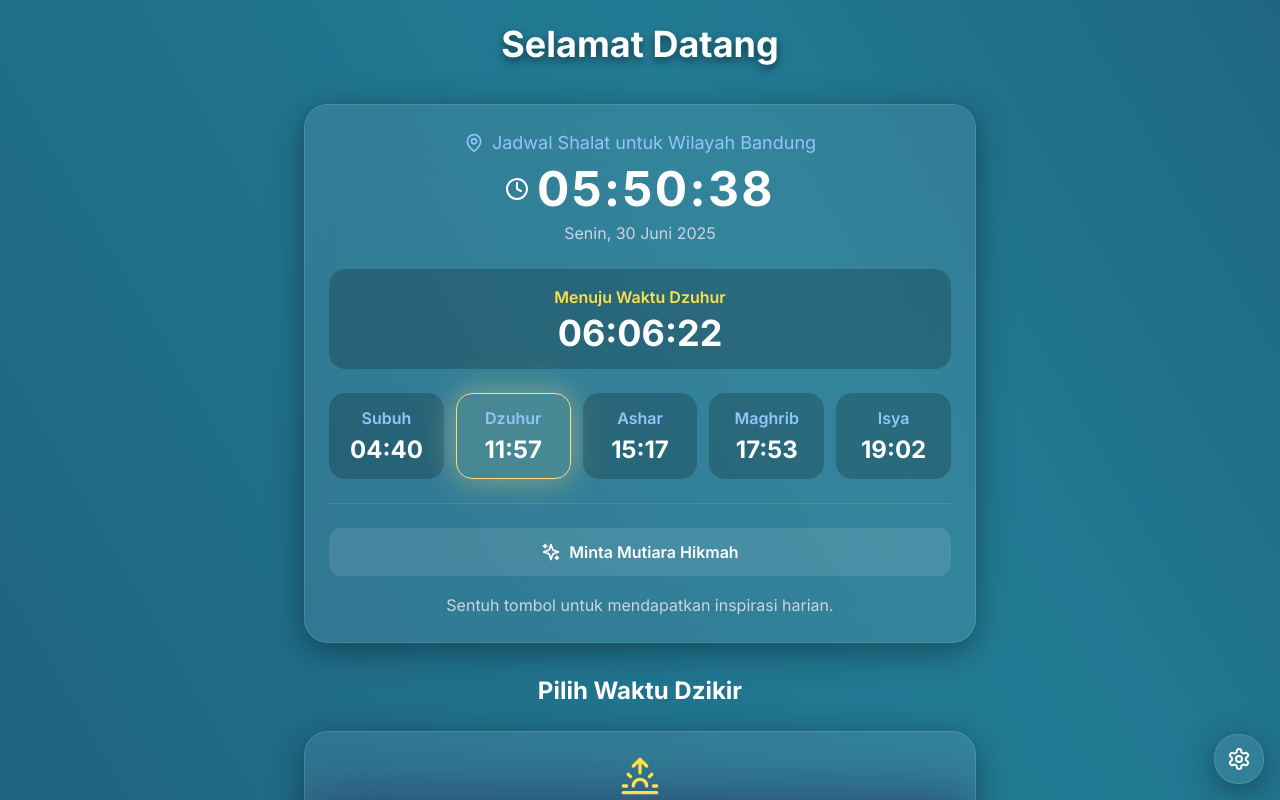
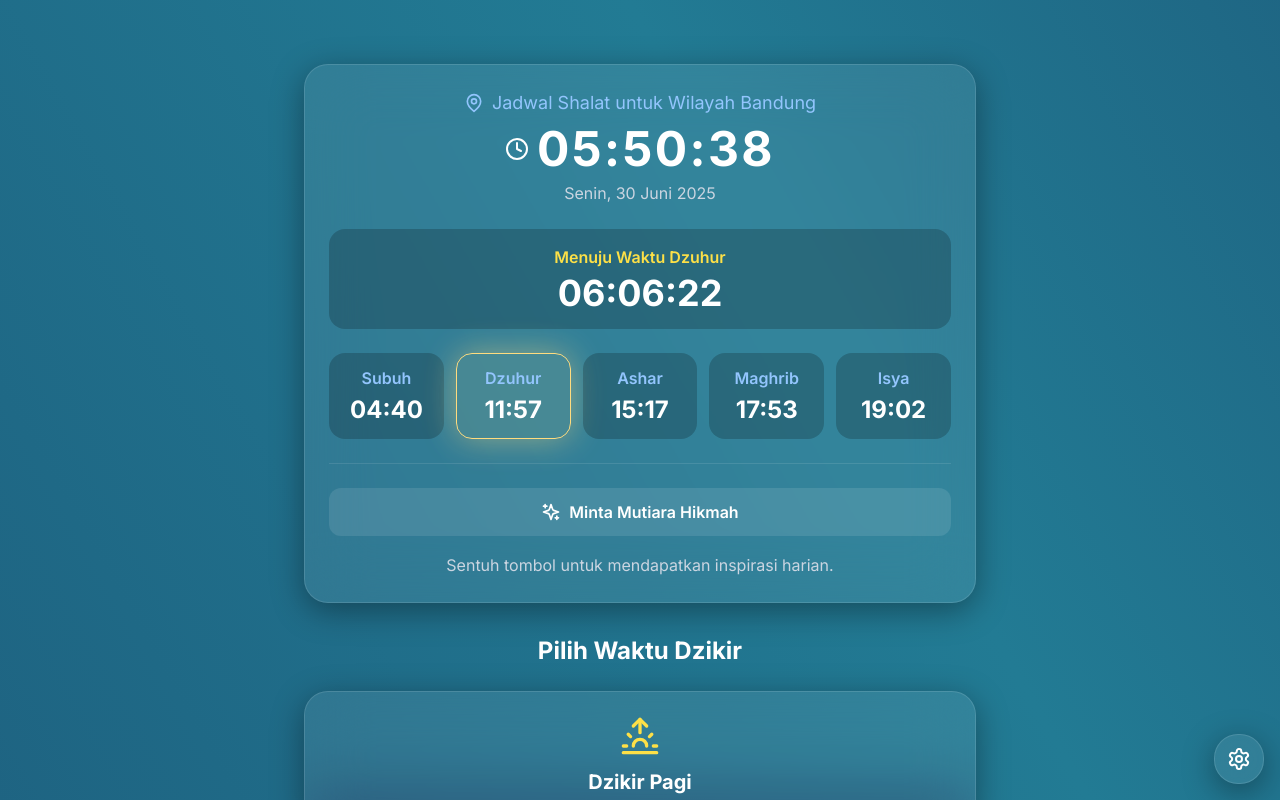
Before and after one commit to rachdiaan/reactbadah-new, a React (Vite) app: page / in a window 1280 px wide. Shown: the top 800 px of the page. Built offline with nearby package versions, Linux system fonts and the light colour scheme.

Commit message:
Updated Navigation.tsx

```diff
--- a/src/components/Navigation.tsx
+++ b/src/components/Navigation.tsx
@@ -12,17 +12,17 @@ const Navigation: React.FC<NavigationProps> = ({ currentPage, onNavigate, showBa
   const getTitle = () => {
     switch (currentPage) {
       case 'home':
-        return 'Selamat Datang';
+        return ' ';
       case 'dzikir-pagi':
-        return 'Selamat Datang';
+        return ' ';
       case 'dzikir-petang':
-        return 'Selamat Datang';
+        return ' ';
       case 'about':
         return 'Tentang Aplikasi';
       case 'documentation':
         return 'Dokumentasi';
       default:
-        return 'Selamat Datang';
+        return ' ';
     }
   };
 
```
